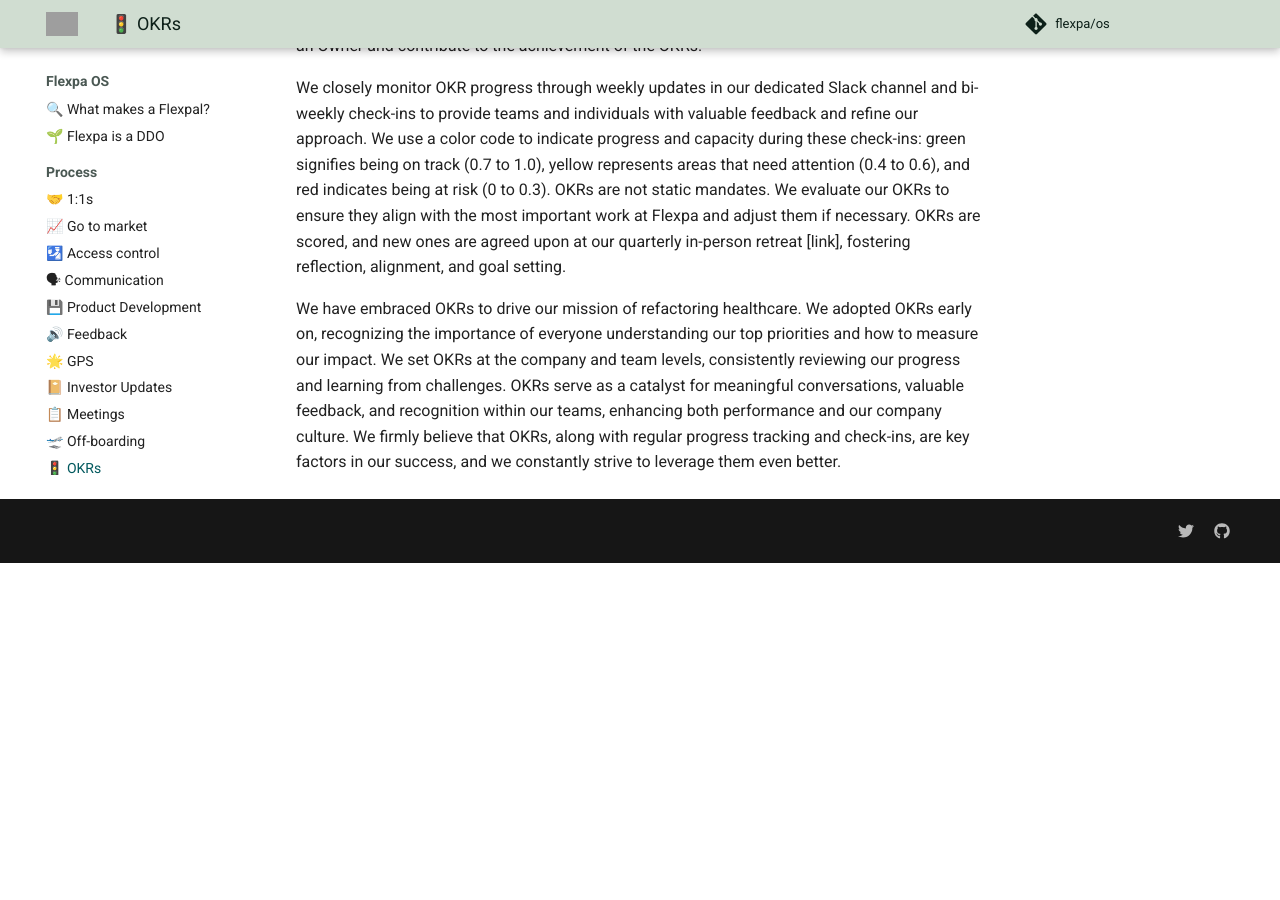
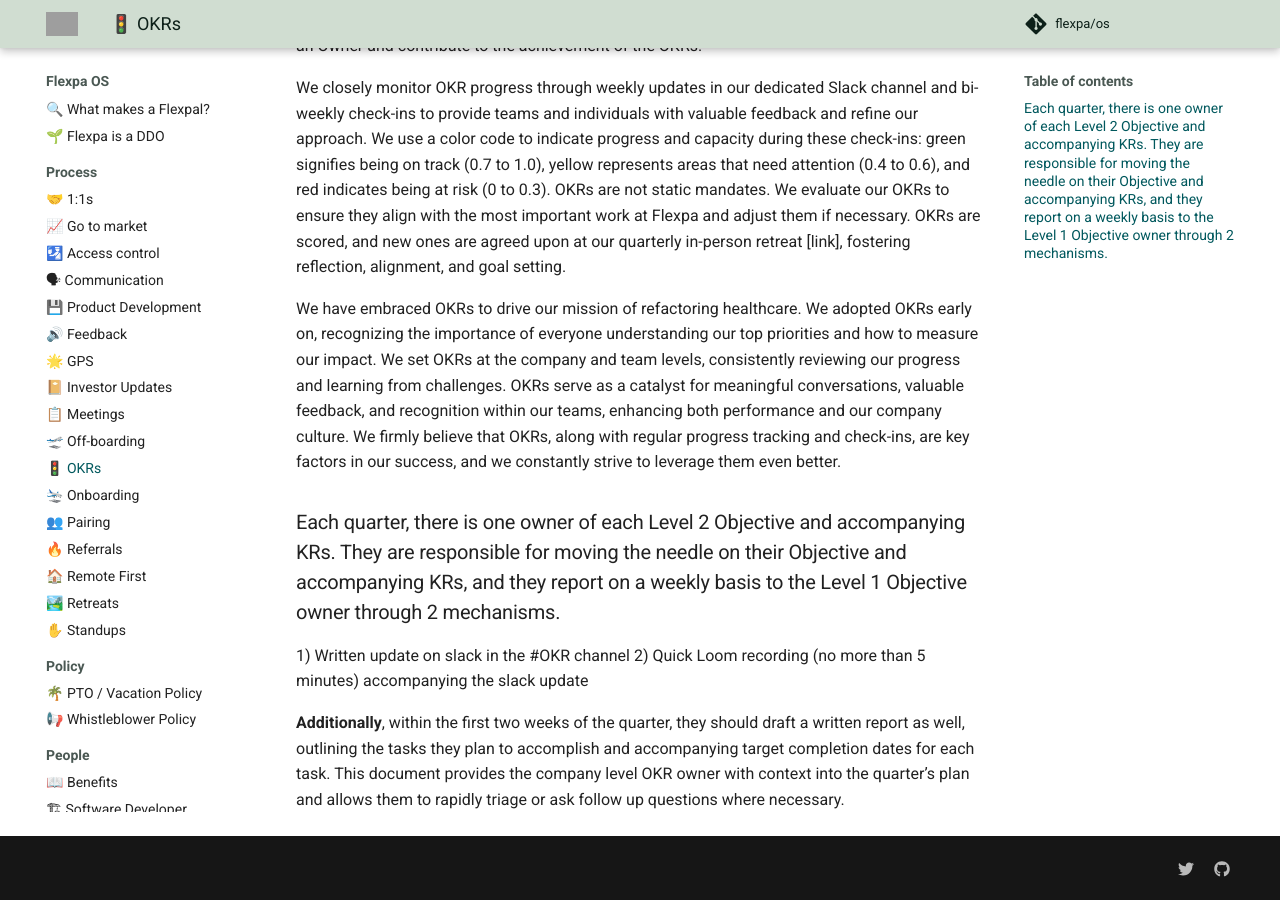
Before and after one commit to flexpa/os, an MkDocs documentation site: the page built from docs/process/okrs.md, in a window 1280 px wide and 900 px high, scrolled down 1186 px. Built offline with MkDocs 1.6.1 and Material for MkDocs 9.7.7, drawn with Linux system fonts in a browser that asks for light colours; comment, search, counter and statistics services are not loaded; before the commit the page ends 1749 px from its top, so only the background shows below that; grey boxes are pictures that could not be loaded.

Commit message:
Update okrs.md

```diff
--- a/docs/process/okrs.md
+++ b/docs/process/okrs.md
@@ -23,3 +23,10 @@
 We closely monitor OKR progress through weekly updates in our dedicated Slack channel and bi-weekly check-ins to provide teams and individuals with valuable feedback and refine our approach. We use a color code to indicate progress and capacity during these check-ins: green signifies being on track (0.7 to 1.0), yellow represents areas that need attention (0.4 to 0.6), and red indicates being at risk (0 to 0.3). OKRs are not static mandates. We evaluate our OKRs to ensure they align with the most important work at Flexpa and adjust them if necessary. OKRs are scored, and new ones are agreed upon at our quarterly in-person retreat [link], fostering reflection, alignment, and goal setting.
 
 We have embraced OKRs to drive our mission of refactoring healthcare. We adopted OKRs early on, recognizing the importance of everyone understanding our top priorities and how to measure our impact. We set OKRs at the company and team levels, consistently reviewing our progress and learning from challenges. OKRs serve as a catalyst for meaningful conversations, valuable feedback, and recognition within our teams, enhancing both performance and our company culture. We firmly believe that OKRs, along with regular progress tracking and check-ins, are key factors in our success, and we constantly strive to leverage them even better.
+
+### Each quarter, there is one owner of each Level 2 Objective and accompanying KRs. They are responsible for moving the needle on their Objective and accompanying KRs, and they report on a weekly basis to the Level 1 Objective owner through 2 mechanisms.
+
+1) Written update on slack in the #OKR channel
+2) Quick Loom recording (no more than 5 minutes) accompanying the slack update
+
+**Additionally**, within the first two weeks of the quarter, they should draft a written report as well, outlining the tasks they plan to accomplish and accompanying target completion dates for each task. This document provides the company level OKR owner with context into the quarter’s plan and allows them to rapidly triage or ask follow up questions where necessary.
```
